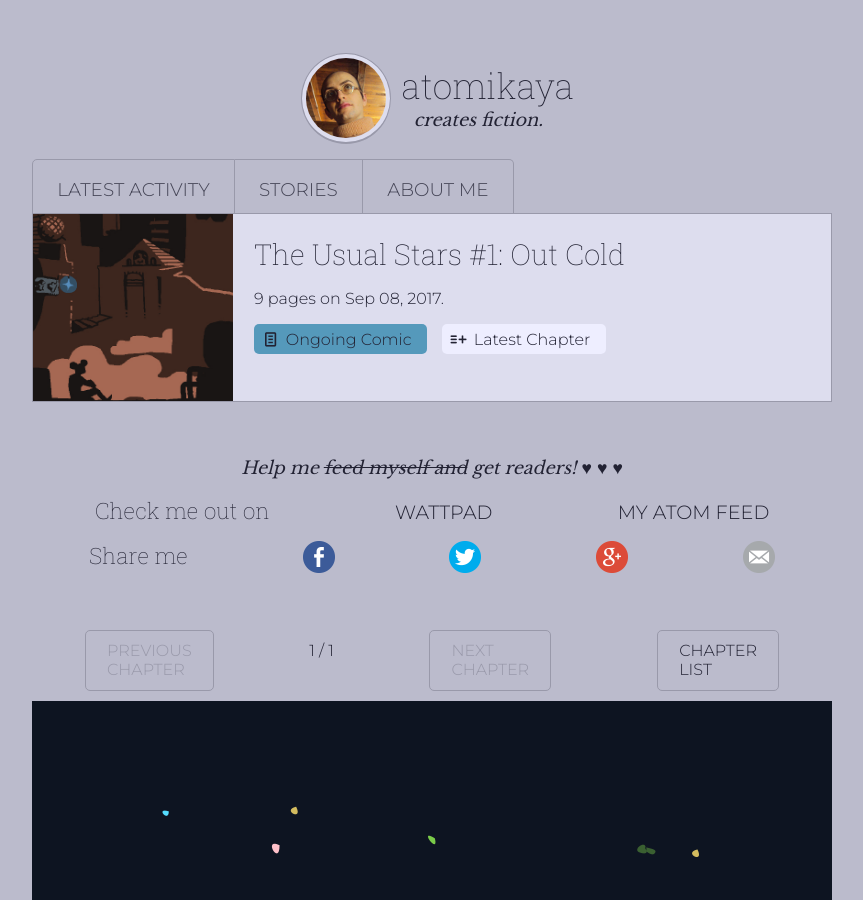
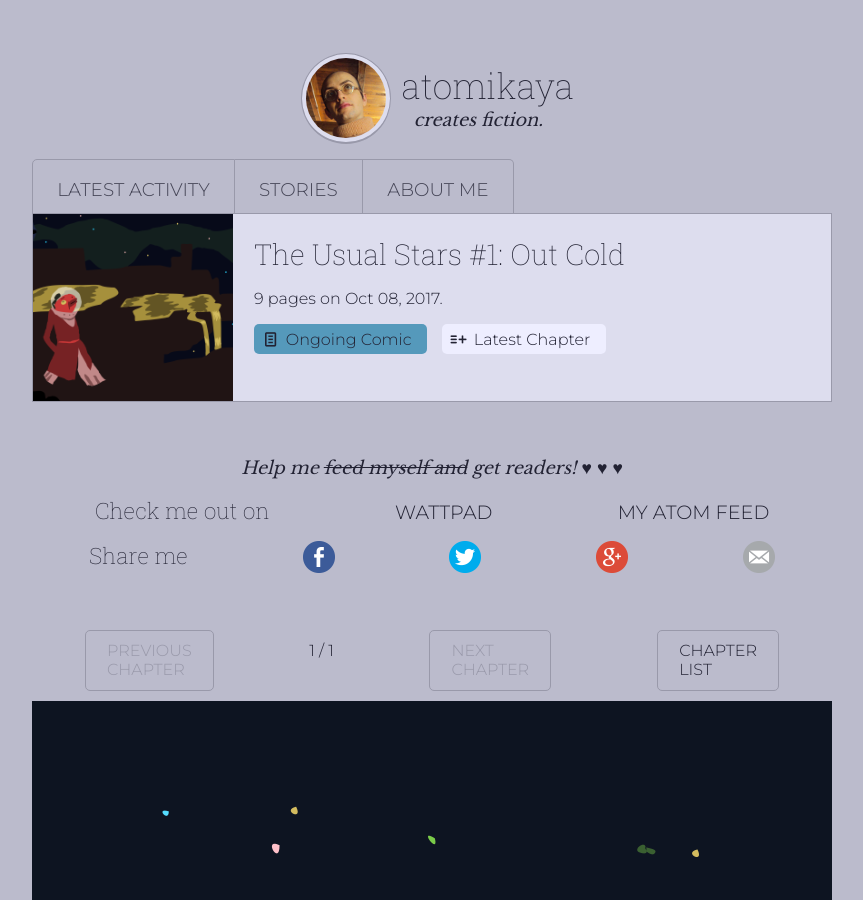
Before and after one commit to atomikaya/fiction, a Jekyll site: the page built from _posts/the-usual-stars/2017-10-08-#01.md, in a window 1280 px wide and 900 px high. Shown: the whole window, without its empty margins (208-1071 px from the left). Built offline with Jekyll 4.4.1, drawn with Linux system fonts in a browser that asks for light colours; comment, search, counter and statistics services are not loaded.

Commit message:
modified thumbnail and date for tus 1.0

```diff
--- a/_data/stories.yml
+++ b/_data/stories.yml
@@ -1,7 +1,7 @@
 - title: The Usual Stars
   url: the-usual-stars
   medium: comic
-  cover: tus.jpg
+  cover: tus.png
   summary: |
     Meet Leejai Flowers, your ordinary space carrier employee. Life as a carrier is pretty boring: laser fights with hole worms, racing with pirates and the occasional emergency landing on a mysterious planet.
 
```
Also changed, not shown: _posts/the-usual-stars/2017-10-08-#01.md (renamed from _posts/the-usual-stars/2017-09-08-#01.md), assets/covers/tus.jpg (deleted), assets/covers/tus.png (added), assets/custom icons/wattpad.svg (added), assets/custom icons/webtoon.svg (added).
